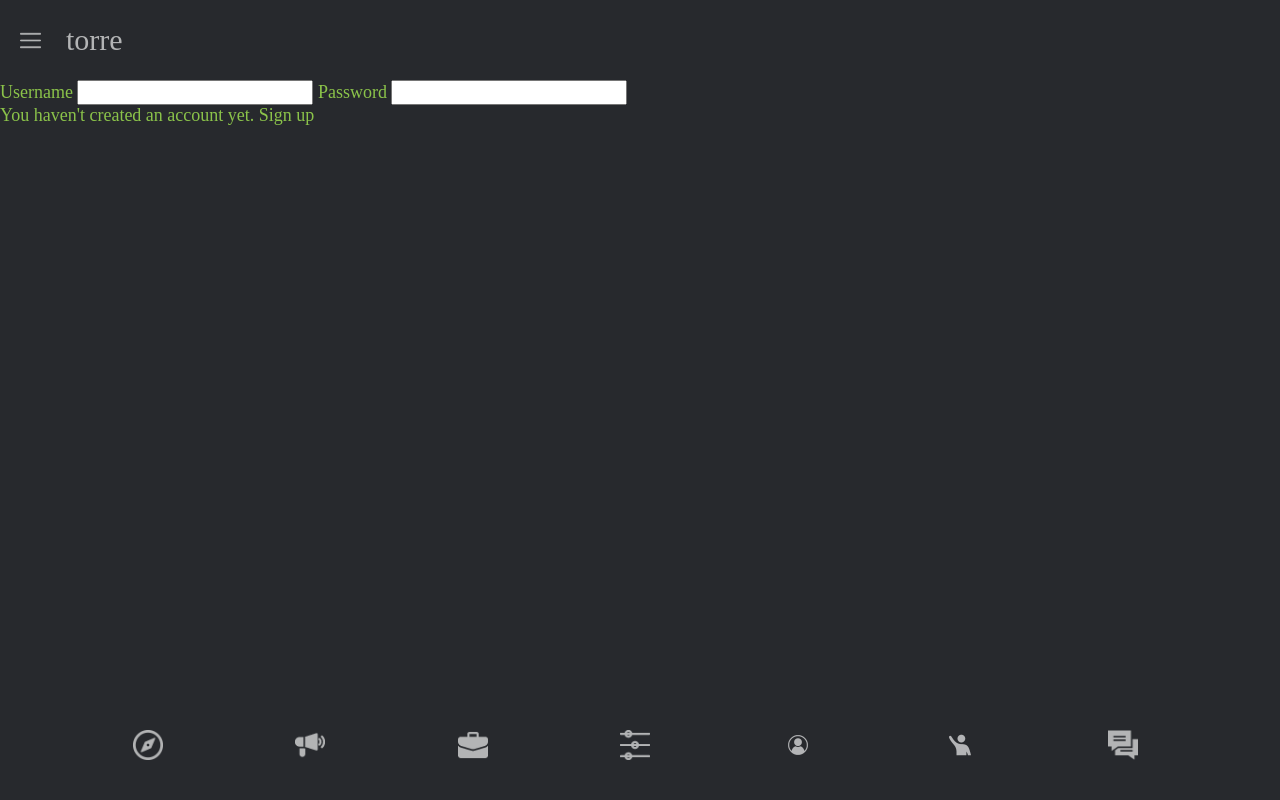
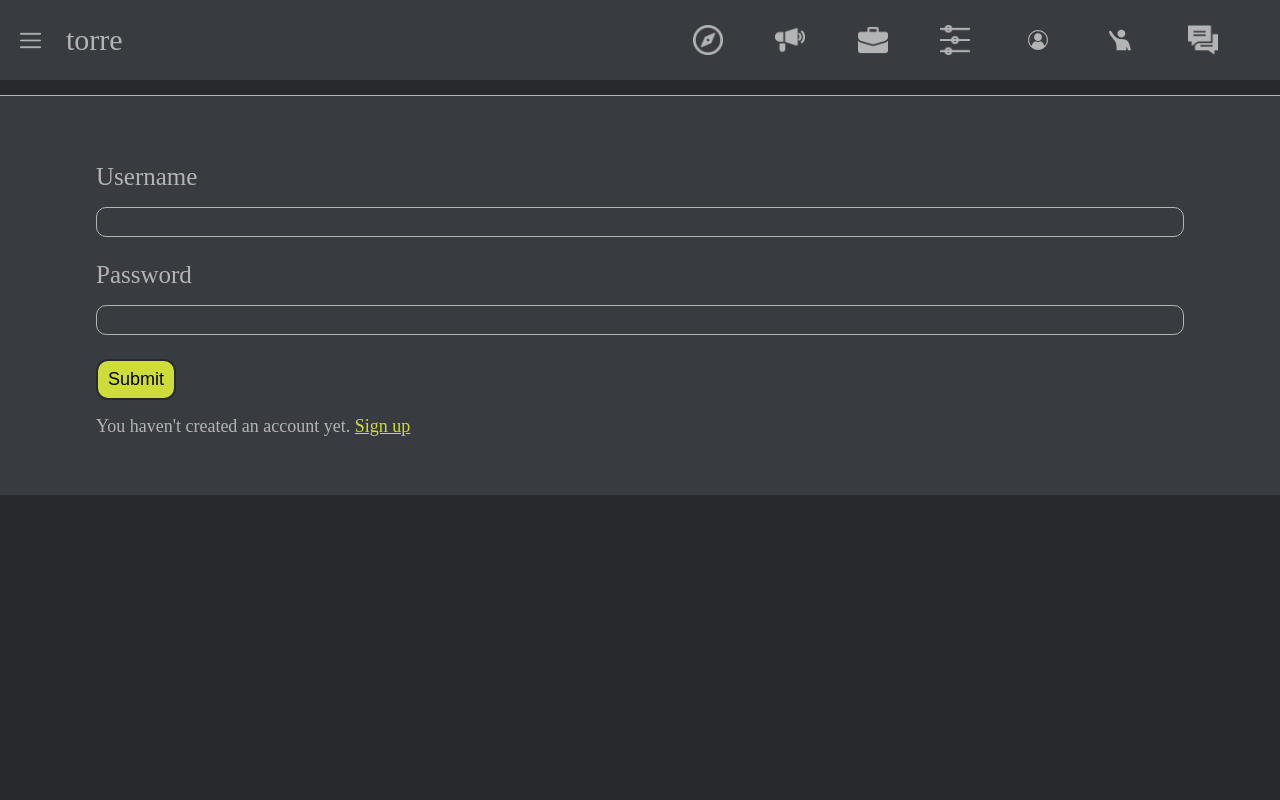
Before and after one commit to essau-net/torre_clone, a Django app: page /login/ in a window 1280 px wide. Run offline with Django 3.2, Linux system fonts and the light colour scheme.

Commit message:
Template login finished

```diff
--- a/static/css/cellphone/forms.css
+++ b/static/css/cellphone/forms.css
@@ -0,0 +1,53 @@
+.form {
+    align-items: center;
+    background-color: var(--second-background-color);
+    color: var(--second-complementary-color);
+    display: flex;
+    flex-direction: column;
+    height: 50vh;
+    justify-content: center;
+    width: 100%;
+    border-top: var(--second-complementary-color) solid 1px;
+}
+
+.field {
+    display: flex;
+    flex-direction: column;
+
+
+}
+
+.field span{
+    font-size: 2.5rem;
+}
+
+.form-login-container * {
+    margin: 8px 0;
+}
+
+.form-login-container{
+    width: 85%;
+}
+
+.form-login-container input {
+    background-color: var(--second-background-color);
+    height: 30px;
+    border-radius: 10px;
+    border: var(--second-complementary-color) solid 1px;
+}
+
+.form-login-container button {
+    background-color: var(--third-complementary-color);
+    padding: 8px 10px;
+    border-radius: 12px;
+    border: var(--primary-background-color) 2px solid;
+}
+
+.form-login-container a{
+    color: var(--third-complementary-color);
+    text-decoration: underline;
+}
+
+.form-login-container a:hover {
+    cursor: pointer;
+}
--- a/static/css/computer/navbar.css
+++ b/static/css/computer/navbar.css
@@ -1,4 +1,3 @@
-
 html .container {
     flex-wrap: wrap;
     flex-direction: row;
--- a/static/css/main.css
+++ b/static/css/main.css
@@ -1,5 +1,6 @@
 :root{
-    --primary-color: #27292D;
+    --primary-background-color: #27292D;
+    --second-background-color: #383B40;
     --complementary-color: #8BC34A;
     --second-complementary-color: #B3B4B5;
     --third-complementary-color: #CDDC39;
@@ -13,7 +14,7 @@
 }
 
 html {
-    background-color: var(--primary-color);
+    background-color: var(--primary-background-color);
     color: var(--complementary-color);
     font-size: 62.5%;
 }
@@ -42,6 +43,7 @@ a, a:visited, a:hover, a:active {
 .header,
 .footer {
     flex-shrink: 0;
+    background-color: var(--second-background-color);
 }
 
 .header {
@@ -51,6 +53,8 @@ a, a:visited, a:hover, a:active {
 .main {
     flex-grow: 1;
     order: 1;
+    display: flex;
+    justify-content: center;
 }
 
 .footer {
--- a/templates/base.html
+++ b/templates/base.html
@@ -10,7 +10,7 @@
 
     <link media=""rel="stylesheet" type="text/css" href="{% static 'css/main.css' %}">
 
-    <link media="(min-width:1440px)" rel="stylesheet" type="text/css" href="{% static 'css/computer/navbar.css' %}">
+    <link media="(min-width:1200px)" rel="stylesheet" type="text/css" href="{% static 'css/computer/navbar.css' %}">
     <link rel="stylesheet" type="text/css" href="{% static 'css/cellphone/navbar.css' %}">
 
     {% block head_content %}
--- a/templates/users/login.html
+++ b/templates/users/login.html
@@ -7,21 +7,23 @@
 {% endblock %}
 
 {% block container %}
-    <form action="">
+    <div class="form">
+        <form action=""  class="form-login-container">
             {% csrf_token  %}
 
-        <label for="username" class="username-container">
+            <label for="username" class="field username-container">
                 <span class="username-container__element">Username</span>
                 <input type="text" id="username" class="username-container__element">
             </label>
 
-        <label for="password" class="password-container">
+            <label for="password" class="field password-container">
                 <span class="password-container__element">Password</span>
                 <input type="password" id="password" class="password-container__element">
             </label>
-
+            <button>Submit</button>
             <p>
                 You haven't created an account yet. <a href="">Sign up</a>
             </p>
         </form>
+    </div>
 {% endblock %}
```
Also changed, not shown: static/css/computer/forms.css (added), static/css/forms.css (deleted). Lines whose indentation alone changed are shown as unchanged.
